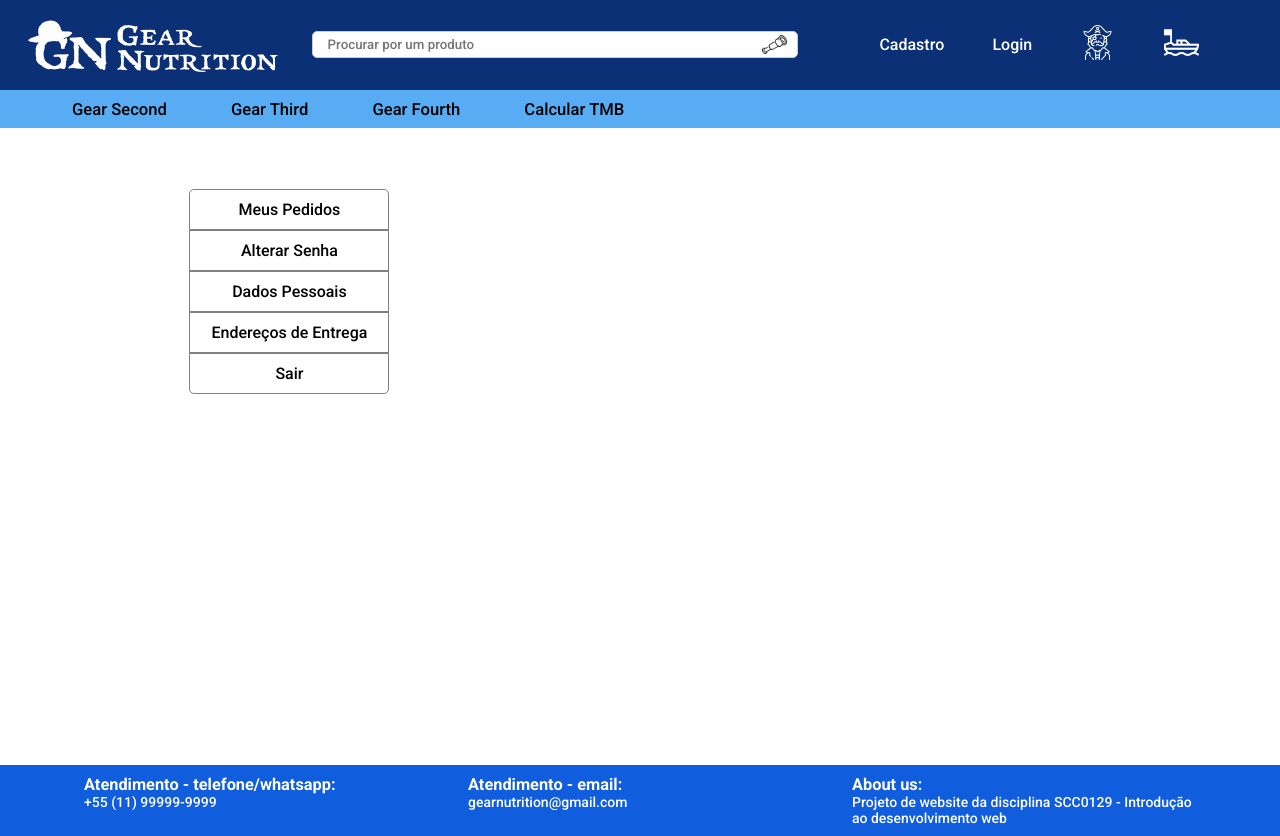
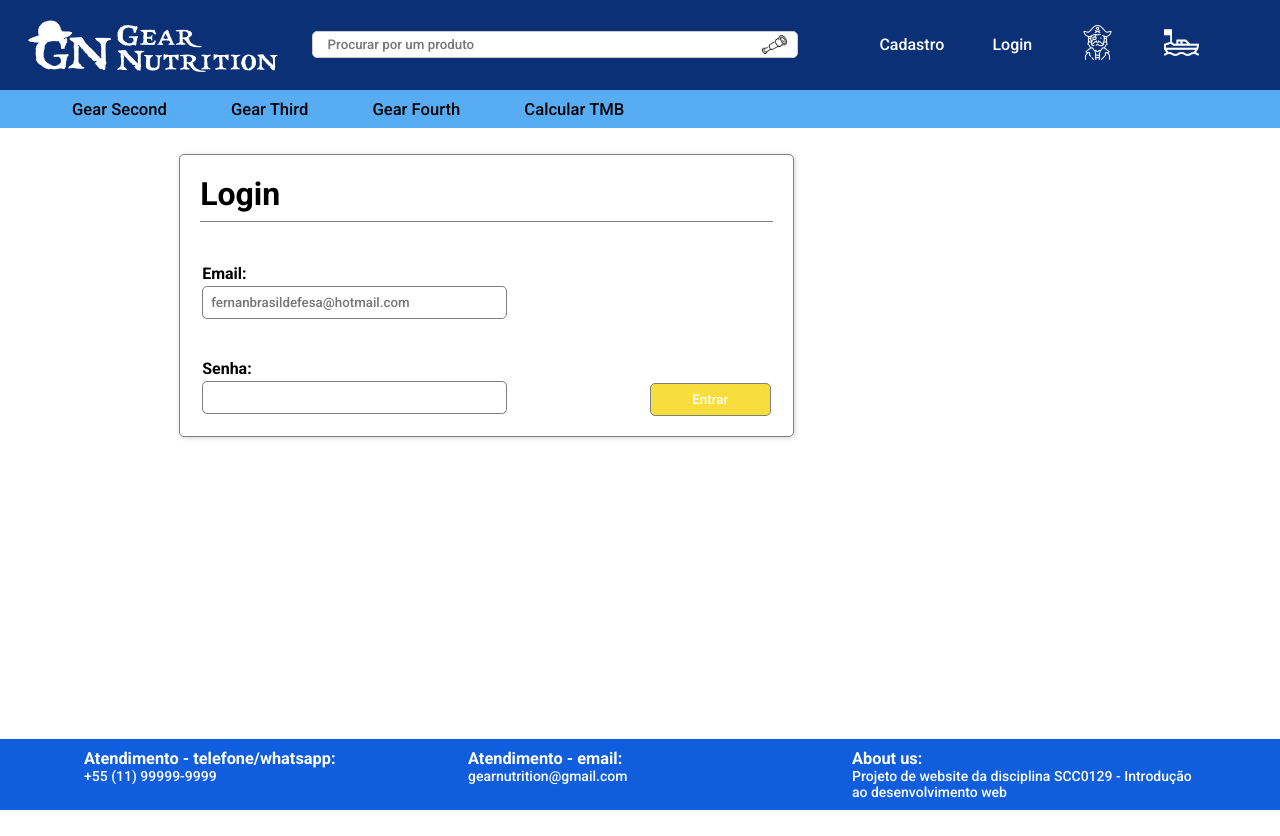
Before and after one commit to GKuabara/gear-nutrition, a React (Create React App) app in the folder front/: page / in a window 1280 px wide. After the commit the page ends 810 px from the top, so only its background shows below. Built offline with nearby package versions, Linux system fonts and the light colour scheme.

Commit message:
LoginPage quase finalizada

```diff
--- a/front/src/App.js
+++ b/front/src/App.js
@@ -5,6 +5,7 @@ import Footer from './Footer';
 import Profile from './Profile';
 import Homepage from './Home';
 import NewAddress from './NewAddress';
+import Login from './LoginPage'
 
 function App() {
   return (
@@ -13,8 +14,9 @@ function App() {
       <BottomNavBar/>
       <div className="content">
         {/* <Homepage /> */}
-        <Profile />
+        {/* <Profile /> */}
         {/* <NewAddress /> */}
+        <Login/>
       </div>
       <Footer />
     </div>
--- /dev/null
+++ b/front/src/LoginPage.js
@@ -0,0 +1,31 @@
+import { BrowserRouter as Router, Route, Routes } from 'react-router-dom';
+import './css/loginpage.css';
+import FormInput from './FormInput';
+
+const Login = () => {
+    return (
+        <div id="login-container">
+            <h1>Login</h1>
+            <table>
+                <tbody>
+                    <tr>
+                        <td id="first-column">
+                            <div id="login-field">
+                                <FormInput placeholder="fernanbrasildefesa@hotmail.com" title="Email" type="text"/>
+                            </div>
+                            <div id="login-field">
+                                <FormInput title="Senha" type="password"/>
+                            </div>
+
+                        </td>
+                    <td id="second-column" align="right">
+                            <button>Entrar</button>
+                        </td>
+                    </tr>
+                </tbody>
+            </table>
+        </div>
+    );
+}
+
+export default Login;
--- /dev/null
+++ b/front/src/css/loginpage.css
@@ -0,0 +1,44 @@
+#login-container {
+    border: 1px solid grey;
+    border-radius: 5px;
+    box-shadow: var(--sombra);
+    float: left;
+    width: 60%;
+    margin-left: 5%;
+}
+
+h1{
+    margin: 20px;
+    padding-bottom: 8px;
+    border-bottom: 1px solid gray;
+}
+
+table{
+    margin: 0;
+    width: 100%;
+    padding-right: 20px;
+}
+
+#first-column{
+    width: 50%;
+}
+
+#login-field input{
+    width: 100%;
+}
+
+#second-column{
+    width: 50%;
+    padding-bottom: 18px;
+    vertical-align: bottom;
+    width: 35%;
+}
+
+button{
+    border-radius: 5px;
+    border: 1px solid grey;
+    padding: 8px;
+    width: 50%;
+    background-color: #F8DE3C;
+    color: white;
+}
```
